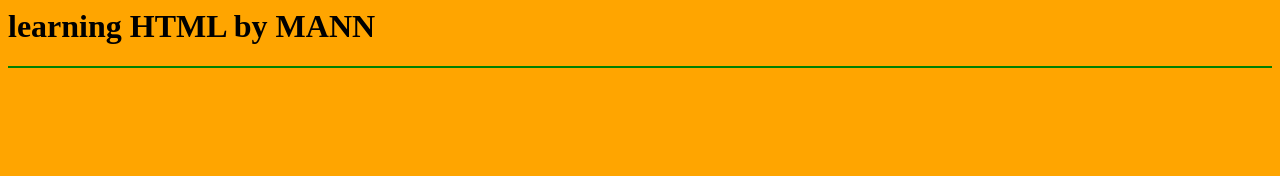
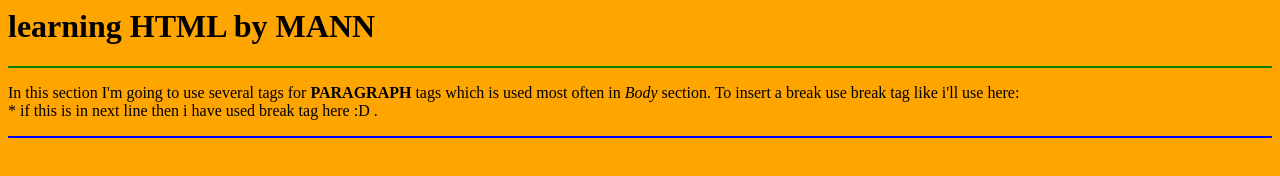
Before and after one commit to Mannkp/html-refreshment, a plain HTML site: page index.html in a window 1280 px wide. Drawn offline with Linux system fonts and the light colour scheme.

Commit message:
Update index.html

```diff
--- a/index.html
+++ b/index.html
@@ -5,5 +5,9 @@
 <body bgcolor="orange">
 <h1 color=yellow>learning HTML by MANN</h1>
 <hr color=green>
+  <p> In this section I'm going to use several tags for <strong>PARAGRAPH</strong> tags which is used most often in <em>Body</em> section. To insert a break use break tag like i'll use here:<br> * if this is in next line then i have used break tag here :D .
+  </p>
+  <hr color="blue" width 50%>
+
 </body>
 </html>
```
